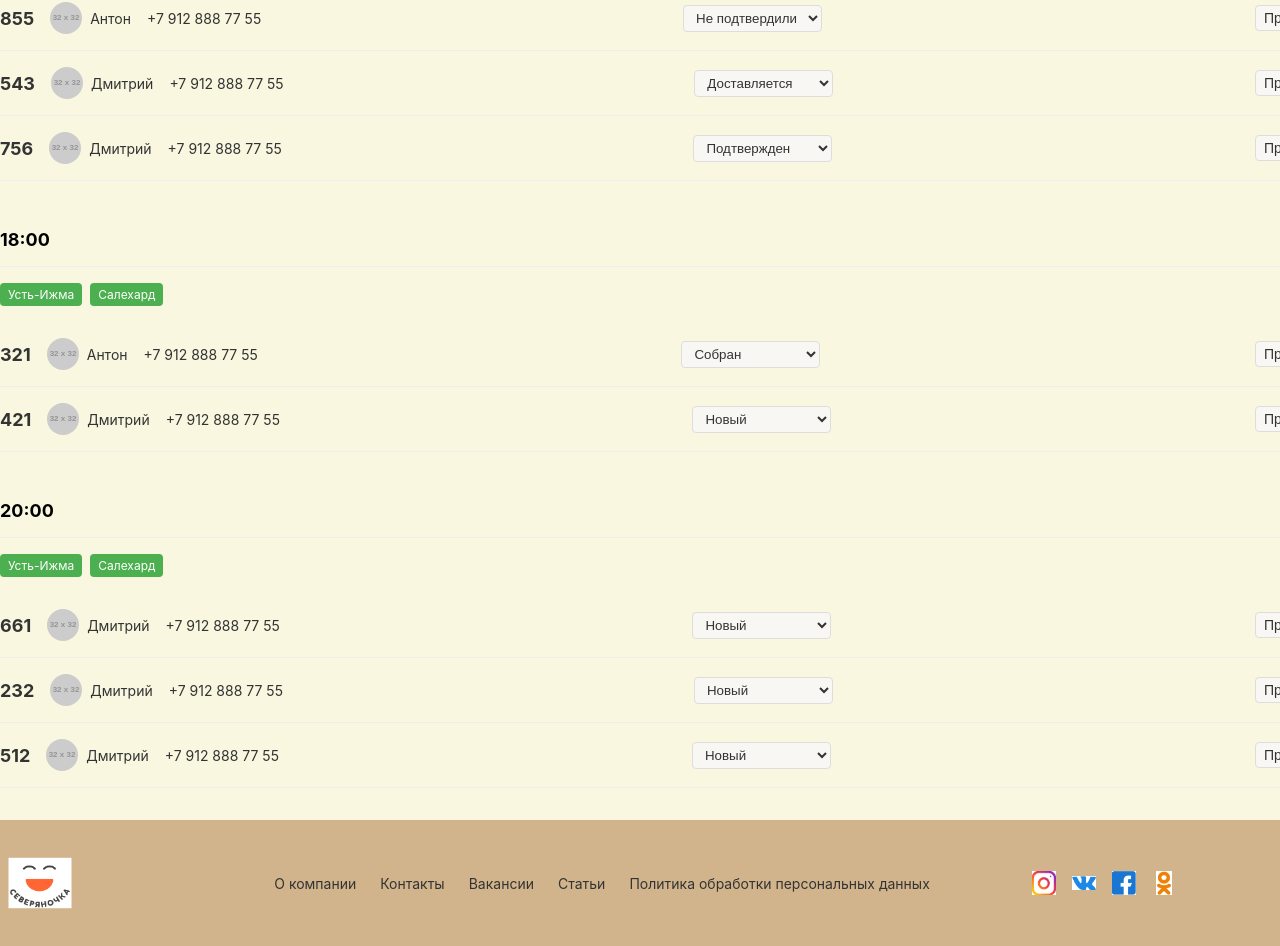
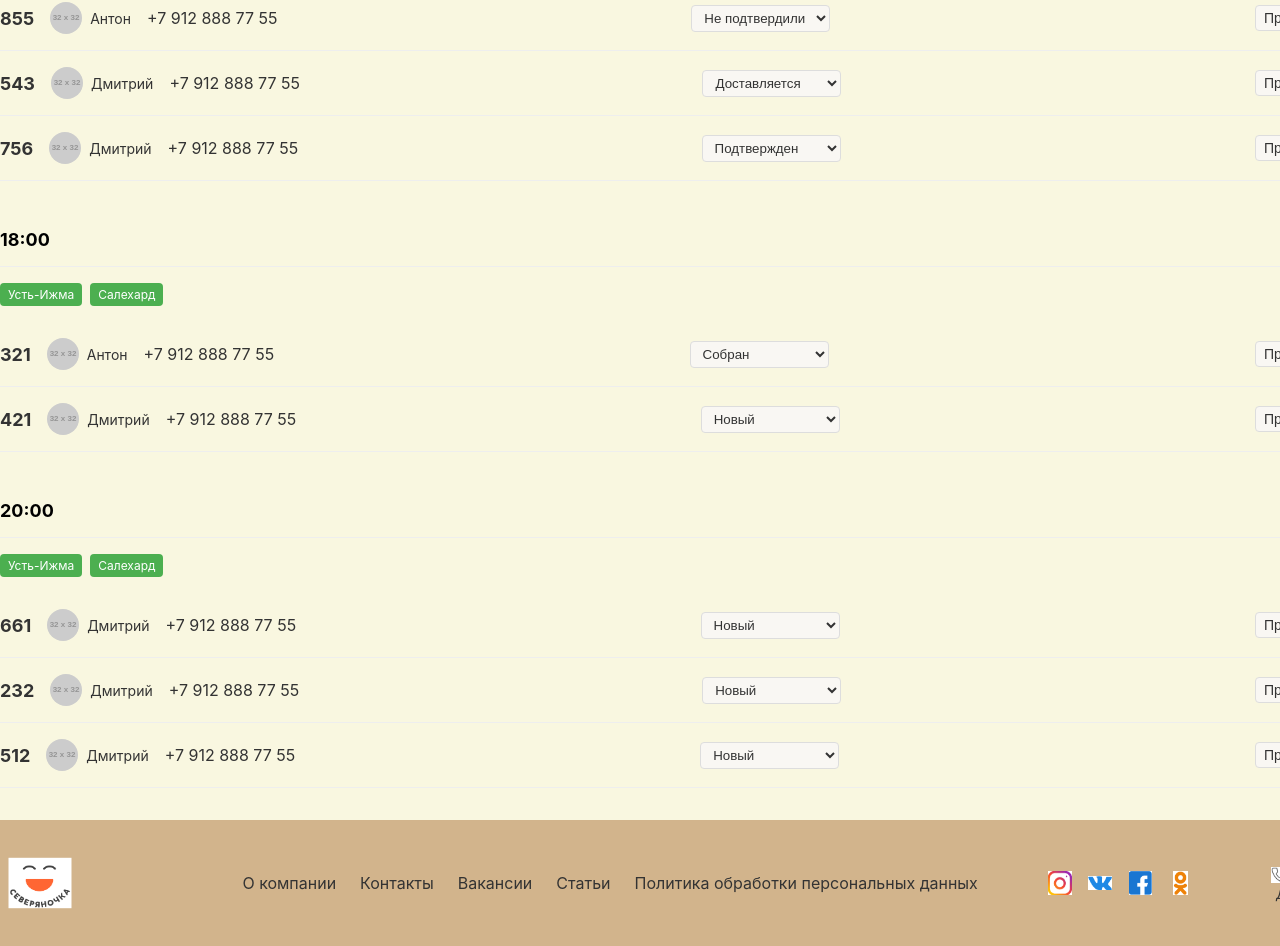
Before and after one commit to Fickledrop/Project_Popova, a React (Create React App) app: page /orders in a window 1280 px wide. Shown: the part 934-1880 px from the top of the page. Built offline with nearby package versions, Linux system fonts and the light colour scheme.

Commit message:
Increase footer text size by 2 units

```diff
--- a/src/assets/Footer.css
+++ b/src/assets/Footer.css
@@ -37,7 +37,7 @@
 .footer-links a {
   text-decoration: none;
   color: #333;
-  font-size: 14px;
+  font-size: 16px;
   transition: color 0.2s;
 }
 
@@ -62,7 +62,7 @@
   display: flex;
   align-items: center;
   gap: 8px;
-  font-size: 14px;
+  font-size: 16px;
   color: #333;
 }
 
@@ -72,7 +72,7 @@
 }
 
 .designer {
-  font-size: 12px;
+  font-size: 14px;
   color: #333;
   font-style: italic;
 }
```
